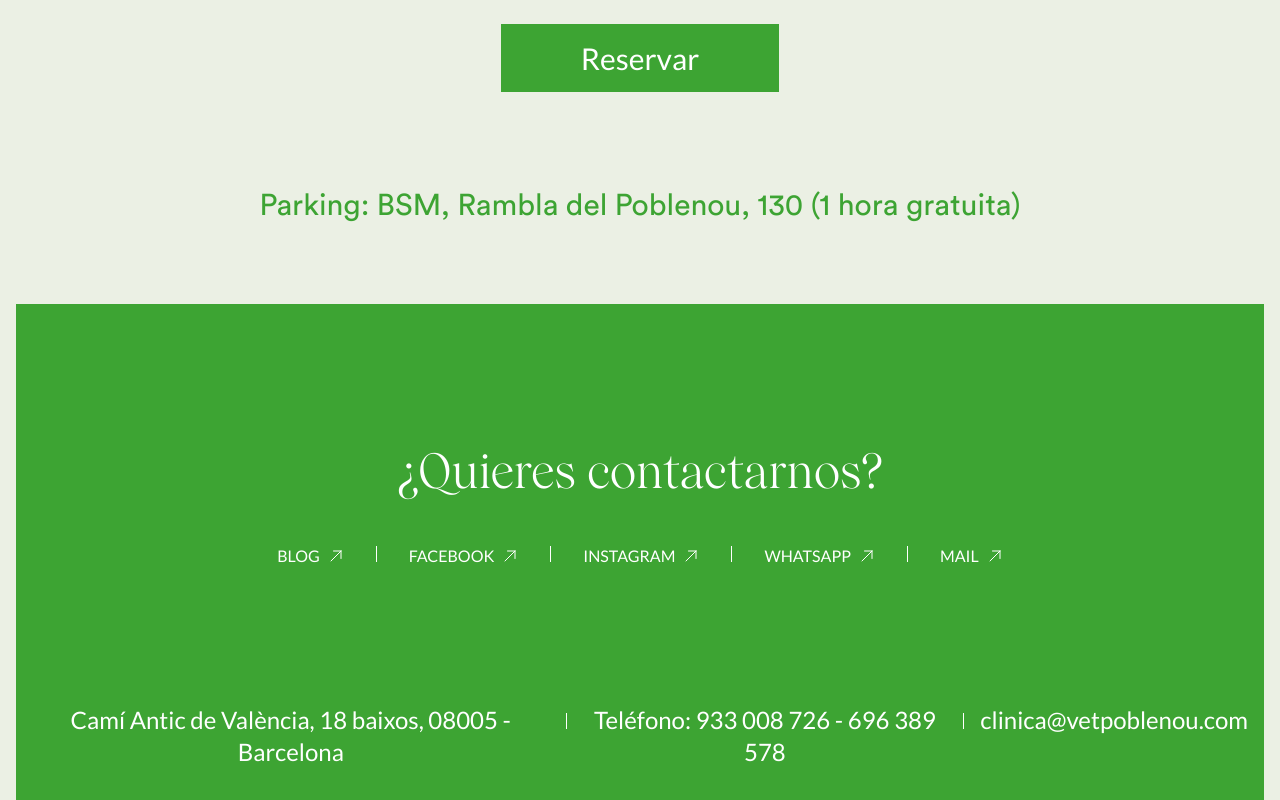
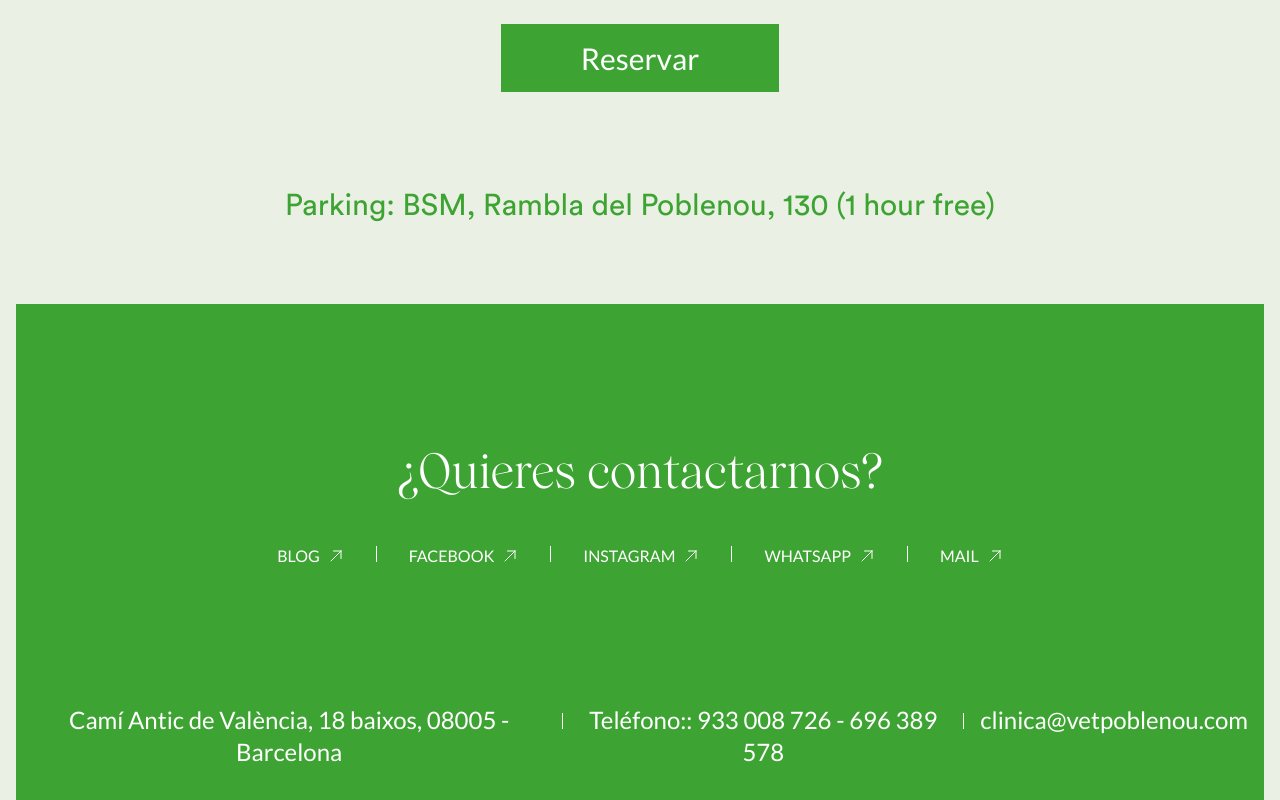
Before and after one commit to xhasu/vetpoblenou.com, a Next.js app: page / in a window 1280 px wide. Shown: the part 3203-4003 px from the top of the page. Built offline with nearby package versions, Linux system fonts and the light colour scheme.

Commit message:
fix footer lang

```diff
--- a/components/shared/footer.jsx
+++ b/components/shared/footer.jsx
@@ -56,10 +56,10 @@ const Footer = () => {
         </div>
         <div className="mb-16 md:mb-32"></div>
         <div className="flex flex-col md:flex-row justify-center gap-4 items-center md:items-baseline mb-4 xl:text-2xl px-4">
-          <div>Camí Antic de València, 18 baixos, 08005 - Barcelona</div>
+          <div>{t("footer.place")}</div>
           <span className="hidden md:block h-4 border-r border-white"></span>
           <div>
-            Teléfono: <a href="tel:933008726">933 008 726</a> -{" "}
+            {t("footer.phone")}: <a href="tel:933008726">933 008 726</a> -{" "}
             <a href="tel:696389578">696 389 578</a>
           </div>
           <span className="hidden md:block h-4 border-r border-white"></span>
--- a/lang/lang.js
+++ b/lang/lang.js
@@ -120,10 +120,12 @@ export const Lang = {
         motive: "Motivo",
       },
       button: "Reservar",
-      caption: "Parking: BSM, Rambla del Poblenou, 130 (1 hora gratuita)",
+      caption: "Parking: BSM, Rambla del Poblenou, 130 (1 hour free)",
     },
     footer: {
       title: "¿Quieres contactarnos?",
+      place: "Camí Antic de València, 18 baixos, 08005 - Barcelona",
+      phone: "Teléfono:",
     },
   },
   en: {
@@ -251,6 +253,8 @@ export const Lang = {
     },
     footer: {
       title: "Do you want to contact us?",
+      place: "Camí Antic de València, 18 baixos, 08005 - Barcelona",
+      phone: "Phone:",
     },
   },
   ca: {
@@ -373,10 +377,12 @@ export const Lang = {
         motive: "Motivo",
       },
       button: "Reservar",
-      caption: "Parking: BSM, Rambla del Poblenou, 130 (1 hora gratuita)",
+      caption: "Parking: BSM, Rambla del Poblenou, 130 (1 hora gratuïta)",
     },
     footer: {
       title: "Vols contactar-nos?",
+      place: "Camí Antic de València, 18 baixos, 08005 - Barcelona",
+      phone: "telèfon:",
     },
   },
 };
```
